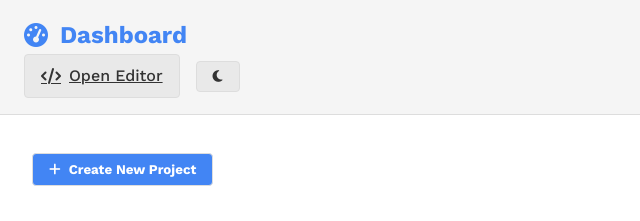
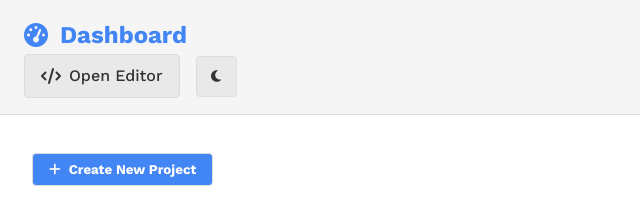
Before and after one commit to BasaiCorp/Razen-Studio-Prototype, a plain HTML site: page dashboard.html in a window 1280 px wide. Shown: the top 221 px of the page, 0-640 px from the left. Drawn offline with nearby package versions, Linux system fonts and the light colour scheme.

Commit message:
update dashboard.css

```diff
--- a/dashboard.css
+++ b/dashboard.css
@@ -70,6 +70,18 @@ header {
     flex-grow: 1;
     padding: 2rem;
     overflow-y: auto;
+}
+
+a {
+    text-decoration: none;
+}
+
+#theme-toggle {
+    width: 41px;
+    height: 41px;
+    display: flex;
+    justify-content: center;
+    align-items: center;
 }
 
 .dashboard-actions {
```
